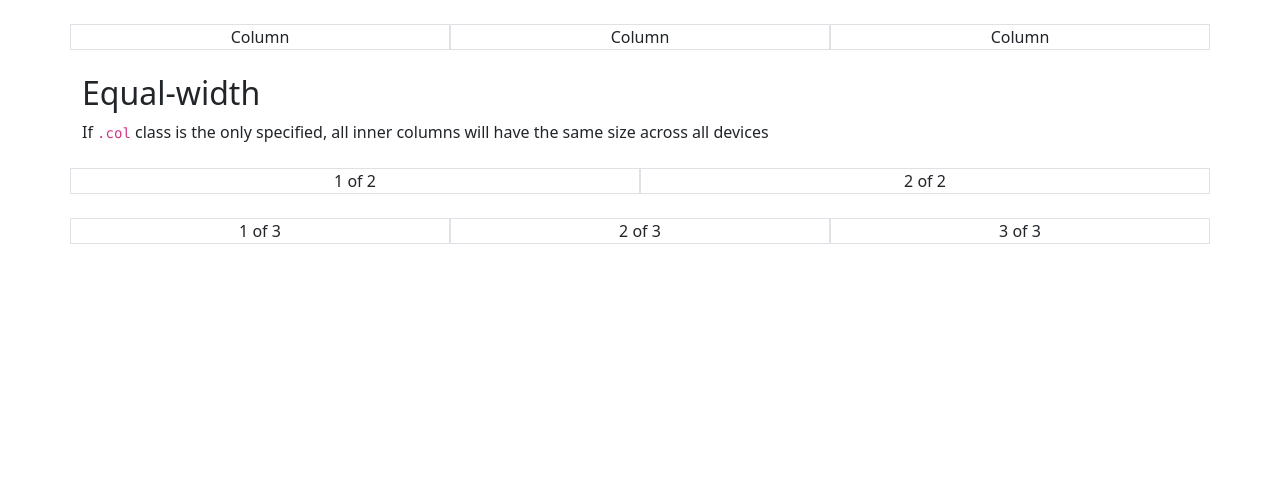
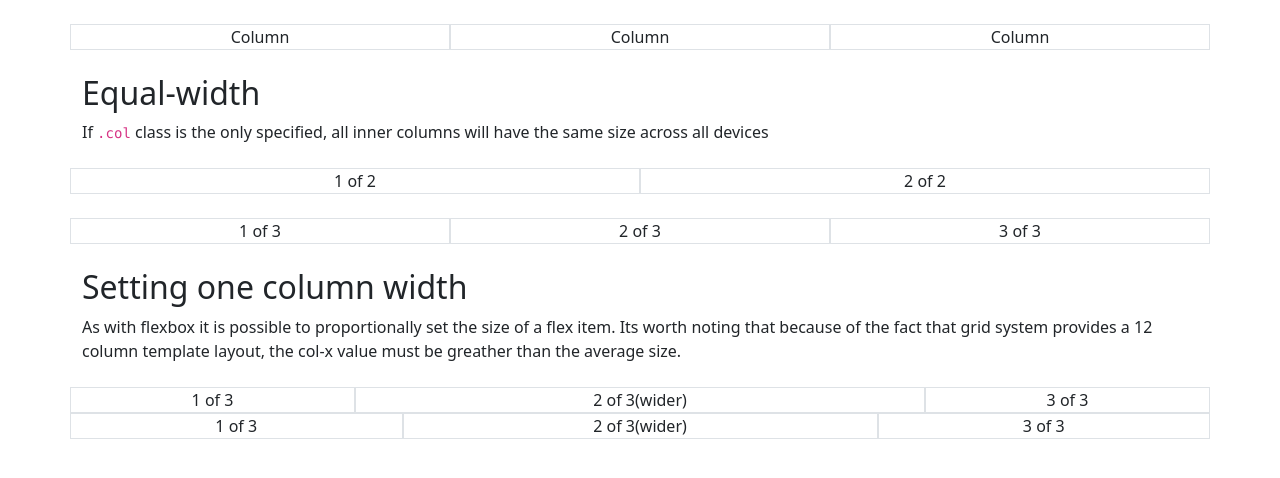
Before and after one commit to johan8863/bootstrap_training, a website: page 2_layout/3_grid_system/index.html in a window 1280 px wide. Drawn offline with nearby package versions, Linux system fonts and the light colour scheme.

Commit message:
one column width

```diff
--- a/2_layout/3_grid_system/index.html
+++ b/2_layout/3_grid_system/index.html
@@ -32,7 +32,22 @@
       <div class="col border border-1">2 of 3</div>
       <div class="col border border-1">3 of 3</div>
     </div>
+    <div class="text-start mb-4">
+      <h2>Setting one column width</h2>
+      <p>As with flexbox it is possible to proportionally set the size of a flex item. Its worth noting that because of the fact that grid system provides a 12 column template layout, the col-x value must be greather than the average size.</p>
+    </div>
+    <div class="row">
+      <div class="col border border-1">1 of 3</div>
+      <div class="col-6 border border-1">2 of 3(wider)</div>
+      <div class="col border border-1">3 of 3</div>
+    </div>
+    <div class="row">
+      <div class="col border border-1">1 of 3</div>
+      <div class="col-5 border border-1">2 of 3(wider)</div>
+      <div class="col border border-1">3 of 3</div>
+    </div>
   </div>
+
   <script src="../../node_modules/bootstrap/dist/js/bootstrap.bundle.min.js"></script>
 </body>
 </html>
```
